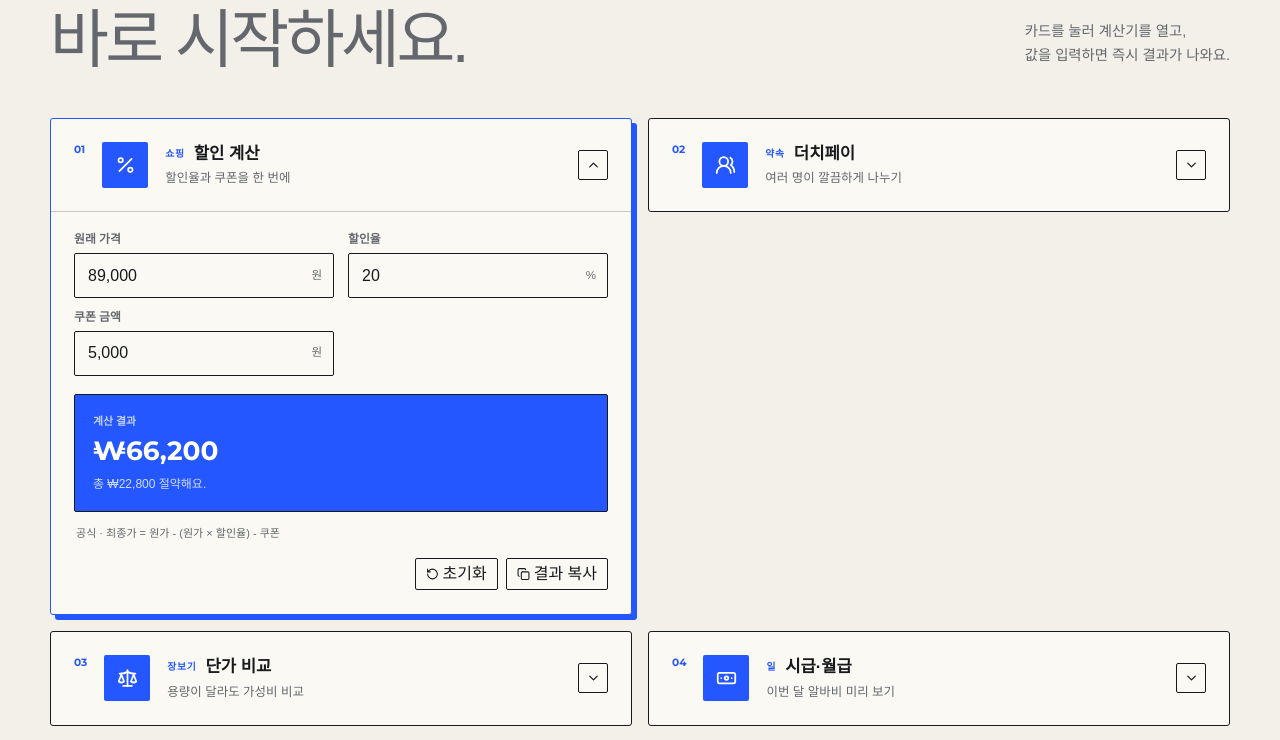
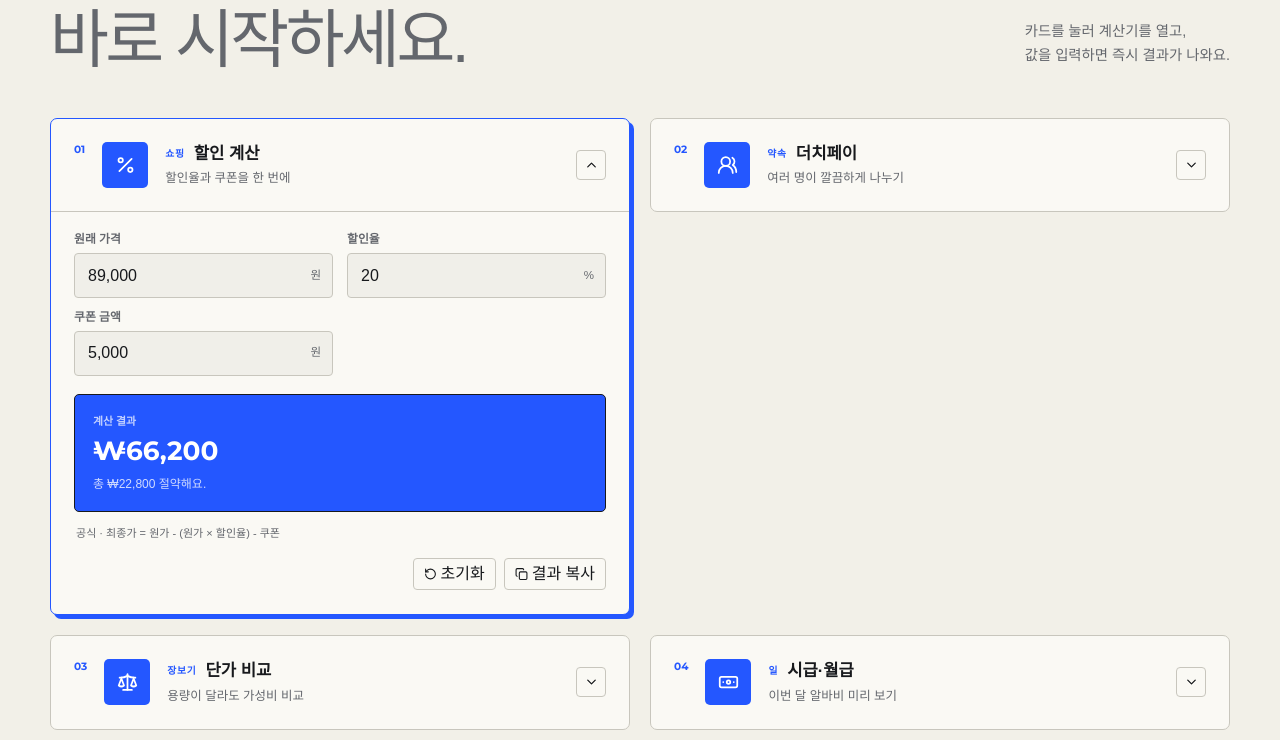
Before and after one commit to MisterKinn/Cals, a Next.js app: page / in a window 1280 px wide. Shown: the part 990-1730 px from the top of the page. Built offline with nearby package versions, Linux system fonts and the light colour scheme; a web font is replaced by a local one.

Commit message:
style: soften cobalt ledger surfaces

```diff
--- a/src/app/globals.css
+++ b/src/app/globals.css
@@ -40,6 +40,7 @@
   --primary: #2457ff;
   --primary-bright: #4773ff;
   --soft: #e7e8e9;
+  --field: #f0efe9;
   --muted-foreground: #64676d;
   --border: #c8c6bd;
   --shadow: 5px 5px 0 #17191c;
@@ -52,6 +53,7 @@
   --primary: #6e8cff;
   --primary-bright: #91a6ff;
   --soft: #292d36;
+  --field: #14171d;
   --muted-foreground: #a5a7ad;
   --border: #494c54;
   --shadow: 5px 5px 0 #6e8cff;
@@ -197,17 +199,17 @@ button, a { -webkit-tap-highlight-color: transparent; }
 .section-heading h2 { margin: 12px 0 0; font-size: clamp(2.2rem, 5vw, 4rem); line-height: 1.08; letter-spacing: -.055em; }
 .section-heading h2 span { color: var(--muted-foreground); font-weight: 500; }
 .section-heading > p { margin: 0 0 8px; color: var(--muted-foreground); font-size: .9rem; line-height: 1.7; }
-.calculator-grid { display: grid; grid-template-columns: repeat(2, minmax(0, 1fr)); gap: 16px; align-items: start; }
+.calculator-grid { display: grid; grid-template-columns: repeat(2, minmax(0, 1fr)); gap: 20px; align-items: start; }
 .calculator-card {
-  border: 1px solid var(--foreground);
-  border-radius: 3px;
+  border: 1px solid var(--border);
+  border-radius: 7px;
   overflow: hidden;
   background: var(--card);
   box-shadow: none;
   transition: transform .25s ease, box-shadow .25s ease, border-color .25s ease;
 }
-.calculator-card:hover { transform: translate(-2px, -2px); box-shadow: 3px 3px 0 var(--foreground); }
-.calculator-card.is-open { border-color: var(--primary); box-shadow: 5px 5px 0 var(--primary); }
+.calculator-card:hover { border-color: var(--foreground); transform: translate(-1px, -1px); box-shadow: 2px 2px 0 var(--foreground); }
+.calculator-card.is-open { border-color: var(--primary); box-shadow: 4px 4px 0 var(--primary); }
 .card-trigger {
   width: 100%;
   padding: 23px;
@@ -222,13 +224,14 @@ button, a { -webkit-tap-highlight-color: transparent; }
   cursor: pointer;
 }
 .card-index { align-self: start; color: var(--primary); font-family: Montserrat, sans-serif; font-size: .66rem; font-weight: 700; }
-.icon-box { display: grid; width: 46px; height: 46px; place-items: center; border-radius: 2px; background: var(--primary); color: white; }
+.icon-box { display: grid; width: 46px; height: 46px; place-items: center; border-radius: 5px; background: var(--primary); color: white; }
 .icon-box svg { width: 21px; }
 .card-heading { display: grid; grid-template-columns: auto 1fr; align-items: center; gap: 3px 9px; }
 .card-heading .tag { width: max-content; color: var(--primary); font-family: Montserrat, sans-serif; font-size: .61rem; font-weight: 700; letter-spacing: .08em; text-transform: uppercase; }
 .card-heading strong { font-size: 1.04rem; }
 .card-heading > span:last-child { grid-column: 1 / -1; color: var(--muted-foreground); font-size: .78rem; }
-.open-indicator { display: grid; width: 30px; height: 30px; place-items: center; border-radius: 2px; border: 1px solid var(--foreground); }
+.open-indicator { display: grid; width: 30px; height: 30px; place-items: center; border-radius: 4px; border: 1px solid var(--border); }
+.card-trigger:hover .open-indicator { border-color: var(--primary); color: var(--primary); }
 .open-indicator svg { width: 15px; transition: transform .25s ease; }
 .is-open .open-indicator svg { transform: rotate(180deg); }
 .card-panel { border-top: 1px solid var(--border); animation: openPanel .25s ease both; }
@@ -240,14 +243,14 @@ button, a { -webkit-tap-highlight-color: transparent; }
 .field-wrap input, .field-group select {
   width: 100%;
   height: 45px;
-  border: 1px solid var(--foreground);
-  border-radius: 2px;
-  background: var(--card);
+  border: 1px solid var(--border);
+  border-radius: 4px;
+  background: var(--field);
   color: var(--foreground);
   outline: none;
   transition: border-color .2s ease, box-shadow .2s ease;
 }
-.dark .field-wrap input, .dark .field-group select { background: var(--background); }
+.dark .field-wrap input, .dark .field-group select { background: var(--field); }
 .field-wrap input { padding: 0 60px 0 13px; }
 .field-wrap input[type="date"] { padding-right: 13px; }
 .field-wrap span { position: absolute; top: 50%; right: 12px; max-width: 52px; overflow: hidden; transform: translateY(-50%); color: var(--muted-foreground); font-size: .72rem; text-overflow: ellipsis; white-space: nowrap; }
@@ -257,7 +260,7 @@ button, a { -webkit-tap-highlight-color: transparent; }
 .field-error { margin: -1px 0 0; color: #c52e39; font-size: .68rem; font-weight: 650; }
 .dark .field-error { color: #ff8991; }
 .full-field { grid-column: 1 / -1; }
-.result-box { margin-top: 18px; padding: 18px; border: 1px solid var(--foreground); border-radius: 2px; background: var(--primary); color: white; }
+.result-box { margin-top: 18px; padding: 18px; border: 1px solid var(--foreground); border-radius: 5px; background: var(--primary); color: white; }
 .result-disabled { background: var(--soft); color: var(--foreground); }
 .result-box > span { display: block; opacity: .72; font-size: .68rem; font-weight: 650; }
 .result-box strong { display: block; margin-top: 4px; font-family: Montserrat, "Pretendard Variable", sans-serif; font-size: clamp(1.25rem, 2.6vw, 1.65rem); line-height: 1.35; }
@@ -266,7 +269,7 @@ button, a { -webkit-tap-highlight-color: transparent; }
 .notice { color: #a76c28; }
 .dark .notice { color: #e3ae67; }
 .panel-actions { margin-top: 16px; display: flex; justify-content: flex-end; gap: 8px; }
-.action-button { height: 32px; border-color: var(--foreground); border-radius: 2px; background: var(--card); }
+.action-button { height: 32px; border-color: var(--border); border-radius: 4px; background: var(--card); }
 .action-button:hover { border-color: var(--primary); background: var(--primary); color: white; }
 .action-button svg { width: 13px; }
 
```
